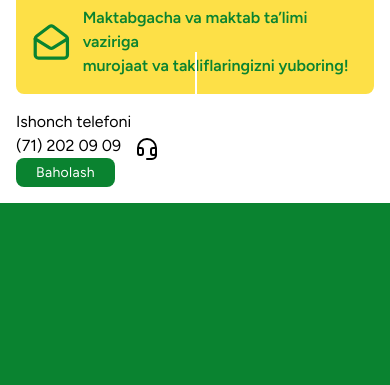
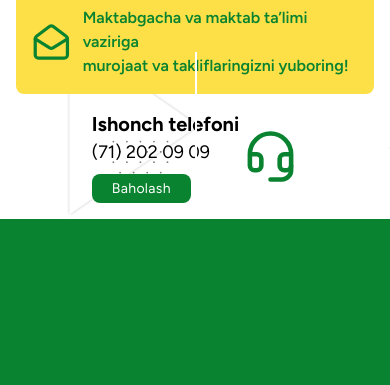
Before and after one commit to shaxzod0022/uzedu, a React app: page / in a window 390 px wide. Shown: the part 937-1322 px from the top of the page. Built offline with nearby package versions, Linux system fonts and the light colour scheme.

Commit message:
content bg image

```diff
--- a/src/components/Content.jsx
+++ b/src/components/Content.jsx
@@ -6,9 +6,13 @@ import { styles } from "../util/styles";
 const Content = () => {
   return (
     <div
-      className={`max-w-[1640px] mx-auto p-4 sm:px-6 lg:px-8 xxl:w-full sm:w-[80%] w-full ${styles.fBetween} gap-4`}
+      className={`max-w-[1640px] mx-auto p-4 sm:px-6 lg:px-8 xxl:w-full sm:w-[80%] w-full ${styles.fBetween} sm:flex-row flex-col gap-4`}
     >
-      <img src={logo} className="xl:w-[20%] sm:w-[40%] w-[80%]" alt="logo" />
+      <img
+        src={logo}
+        className="xl:w-[20%] md:w-[30%] sm:w-[40%] w-[80%]"
+        alt="logo"
+      />
       <a
         href="/"
         className={`${styles.fBetween} rounded-lg bg-yellow-300 hover:bg-myGreen hover:text-yellow-300 transition-all duration-100 text-myGreen p-4 text-md xl:text-2xl sm:text-lg font-semibold !flex-nowrap gap-3`}
@@ -21,11 +25,11 @@ const Content = () => {
       </a>
       <div className={`${styles.fBetween} gap-1`}>
         <div>
-          <p>Ishonch telefoni</p>
-          <p>(71) 202 09 09</p>
+          <p className="font-bold text-xl">Ishonch telefoni</p>
+          <p className="mb-2 text-lg">(71) 202 09 09</p>
           <Button title={"Baholash"} className={"!py-1 !px-5 !font-normal"} />
         </div>
-        <Headset  className="text-4xl font-extrabold"/>
+        <Headset size={55} className="text-myGreen" />
       </div>
     </div>
   );
--- a/src/index.css
+++ b/src/index.css
@@ -57,3 +57,9 @@ html {
   border-top: 2px solid white;
   border-right: 2px solid white;
 }
+
+.bg_shape1 {
+  background-image: url("./assets/shapes1.svg");
+  background-repeat: no-repeat;
+  background-size: cover;
+}
--- a/src/screens/Home.jsx
+++ b/src/screens/Home.jsx
@@ -5,7 +5,9 @@ const Home = () => {
   return (
     <div>
       <Head />
-      <Content />
+      <div className="bg_shape1">
+        <Content />
+      </div>
       <Footer />
     </div>
   );
```
Also changed, not shown: src/assets/shapes1.svg (added).
